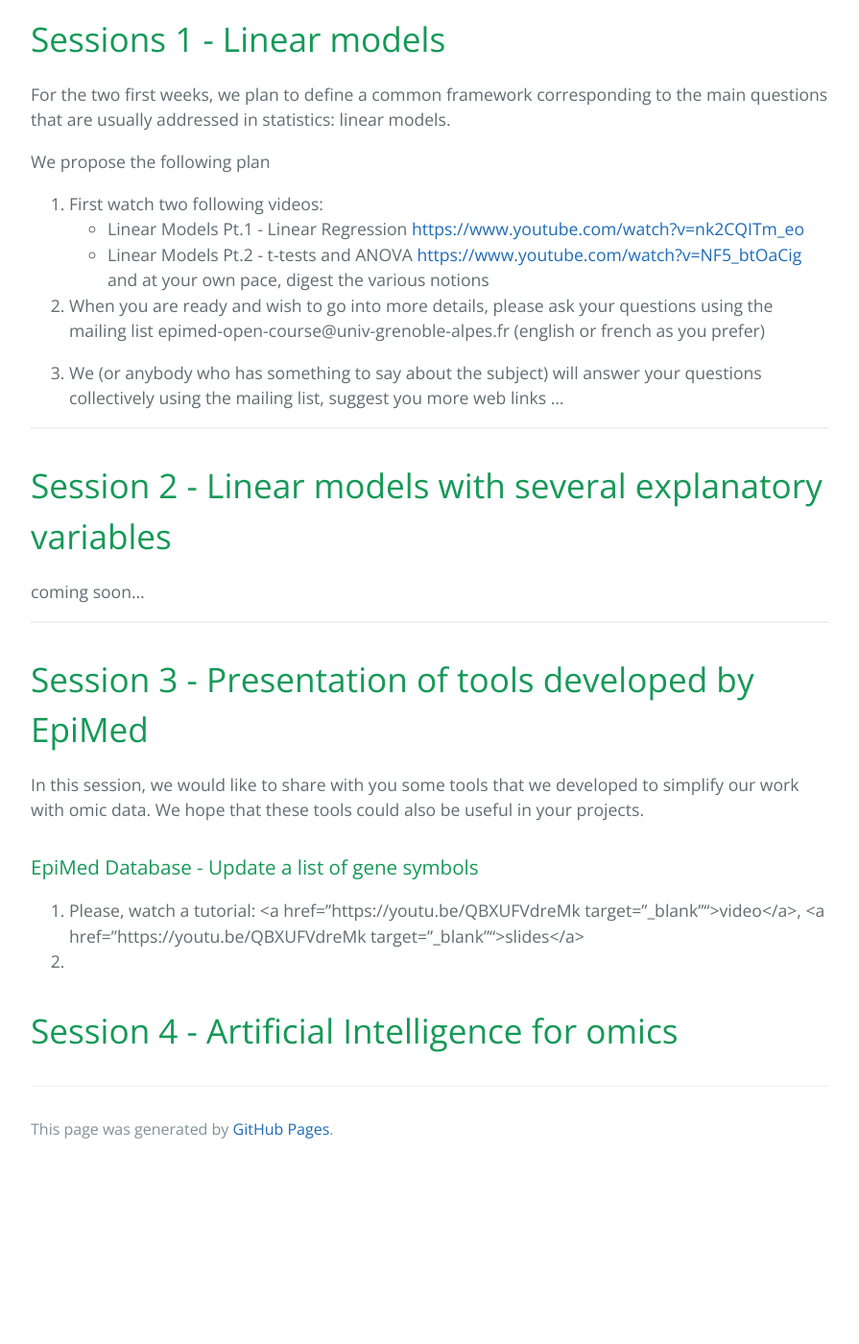
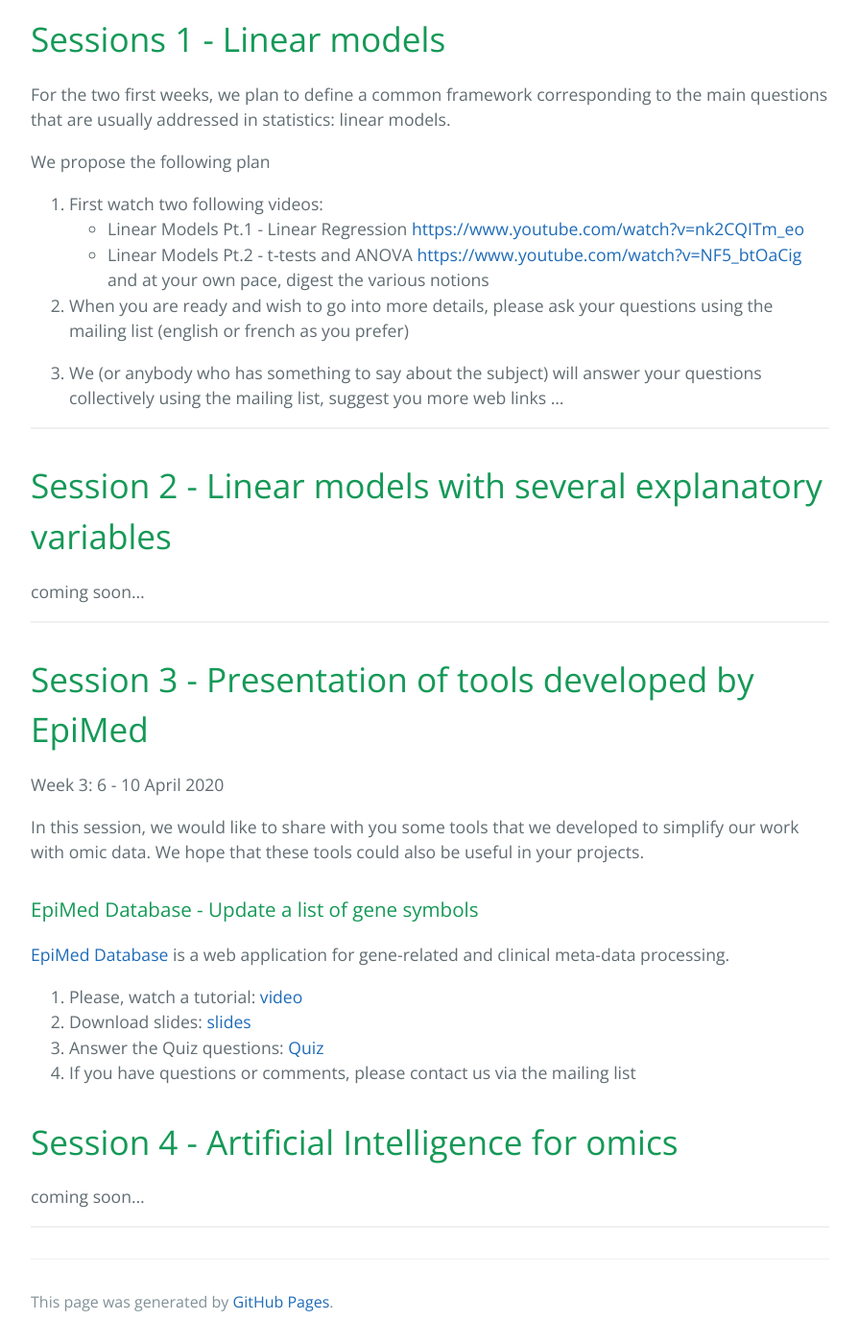
Before and after one commit to epimed/epimed.github.io, a Jekyll site: the page built from index.md, in a window 1280 px wide and 1400 px high, scrolled down 685 px. Shown: the whole window at 96% size, without its empty margins (192-1087 px from the left). Built offline with Jekyll 4.4.1, drawn with Linux system fonts in a browser that asks for light colours; before the commit the page ends 1905 px from its top, so only the background shows below that.

Commit message:
Update main page

```diff
--- a/index.md
+++ b/index.md
@@ -27,7 +27,7 @@ We propose the following plan
  - Linear Models Pt.2 - t-tests and ANOVA <a href="https://www.youtube.com/watch?v=NF5_btOaCig" target="_blank">https://www.youtube.com/watch?v=NF5_btOaCig</a>
 and at your own pace, digest the various notions
 
-2. When you are ready and wish to go into more details, please ask your questions using the mailing list epimed-open-course@univ-grenoble-alpes.fr (english or french as you prefer)
+2. When you are ready and wish to go into more details, please ask your questions using the mailing list (english or french as you prefer)
 
 3. We (or anybody who has something to say about the subject) will answer your questions collectively using the mailing list, suggest you more web links …
 
@@ -41,10 +41,20 @@ coming soon...
 
 # Session 3 - Presentation of tools developed by EpiMed
 
+Week 3: 6 - 10 April 2020
+
 In this session, we would like to share with you some tools that we developed to simplify our work with omic data. We hope that these tools could also be useful in your projects.
 
 ### EpiMed Database - Update a list of gene symbols
-1. Please, watch a tutorial: <a href="https://youtu.be/QBXUFVdreMk target="_blank"">video</a>, <a href="https://youtu.be/QBXUFVdreMk target="_blank"">slides</a>
-2.
+
+<a href="http://epimed.univ-grenoble-alpes.fr/database/" target="_blank">EpiMed Database</a> is a web application for gene-related and clinical meta-data processing.
+
+1. Please, watch a tutorial: <a href="https://youtu.be/QBXUFVdreMk" target="_blank">video</a>
+2. Download slides: <a href="https://github.com/epimed/epimed.github.io/blob/master/slides/EpiMed_Open_Course_update_gene_symbols_with_EpiMed_database.pdf">slides</a>
+3. Answer the Quiz questions: <a href="https://docs.google.com/forms/d/e/1FAIpQLSdtkCynPExJo3oFhmtnE-9Iwgx3SBI8zCXCREWshm6saKV1tQ/viewform?vc=0&c=0&w=1" target="_blank">Quiz</a>
+4. If you have questions or comments, please contact us via the mailing list
 
 # Session 4 - Artificial Intelligence for omics
+coming soon...
+
+* * *
```
